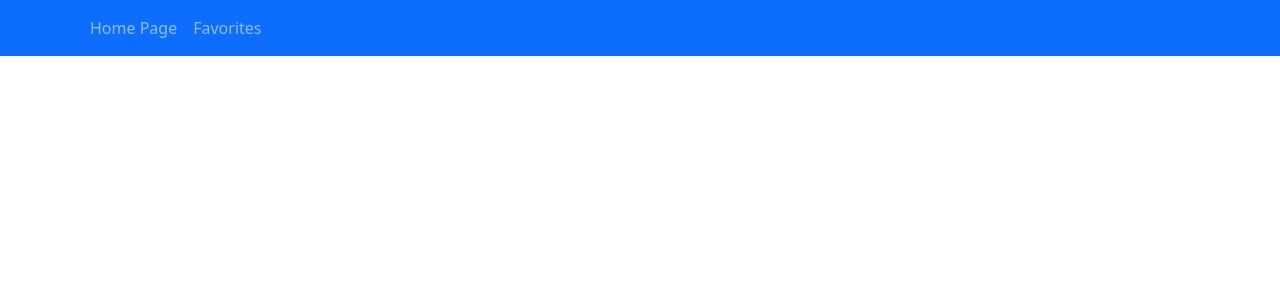
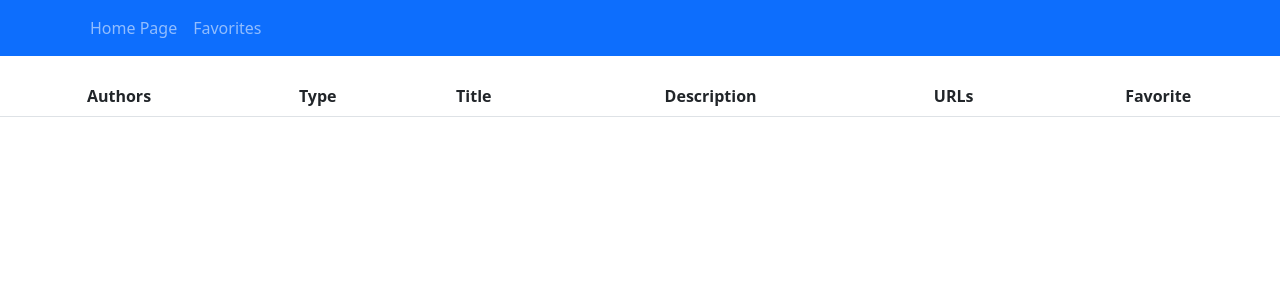
Before and after one commit to Humberto-Bonadiman/scientific-articles, a React (Create React App) app: page /favorites in a window 1280 px wide. Shown: the top 300 px of the page. Built offline with nearby package versions, Linux system fonts and the light colour scheme; no server answers.

Commit message:
feat: organize table and functions to FavoriteArticles

```diff
--- a/src/pages/FavoritesArticles.tsx
+++ b/src/pages/FavoritesArticles.tsx
@@ -1,10 +1,38 @@
-import React from 'react';
+import React, { useState } from 'react';
 import Header from '../components/Header';
+import { AiFillHeart } from 'react-icons/ai';
+import TableArticles from '../components/TableArticles';
+import { articlesResultInterface } from '../interfaces/articlesInterface';
+import '../styles/FavoritesArticles.css'
 
 const FavoritesArticles: React.FC = () => {
+  const [toggleFavorite, setToggleFavorite] = useState(false);
+  const favorite = localStorage.getItem('favoriteArticles');
+  const favoriteArticles = favorite === null ? [] : JSON.parse(favorite);
+
+  const handleFavorite = (id: string) => {
+    localStorage.setItem('favoriteArticles', JSON.stringify(favoriteArticles
+      .filter((favArticle: { id: string; }) => favArticle.id !== id)));
+    setToggleFavorite(!toggleFavorite);
+  };
+
+  const heartFavorite = ({ id }: articlesResultInterface) => {
+  return (
+    <span
+      className="favorite-span"
+      onClick={ () => handleFavorite(id) }
+    >
+      <AiFillHeart />
+    </span>
+  )
+}
+
   return (
     <div>
       <Header />
+      <div className="table-articles">
+        <TableArticles articles={ favoriteArticles } iconFavorite={ heartFavorite } />
+      </div>
     </div>
   );
 };
--- /dev/null
+++ b/src/styles/FavoritesArticles.css
@@ -0,0 +1,3 @@
+.table-articles {
+  margin-top: 20px;
+}
```
Also changed, not shown: src/interfaces/articlesInterface.ts (+4 -4 lines).
